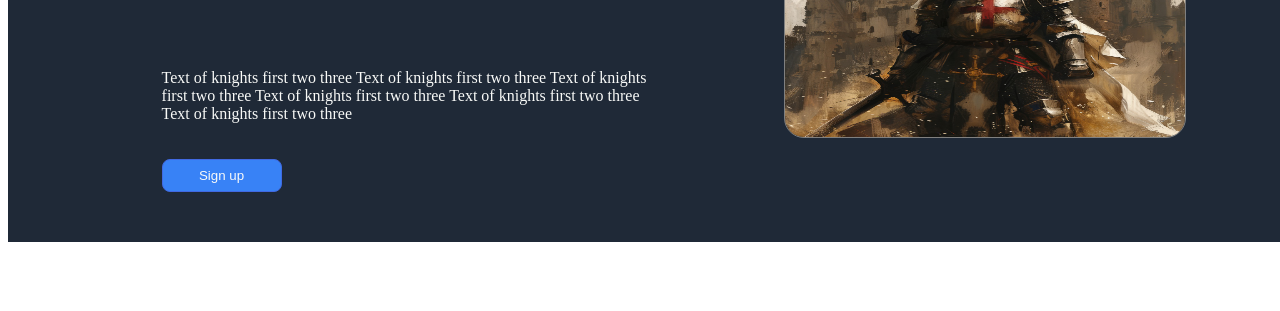
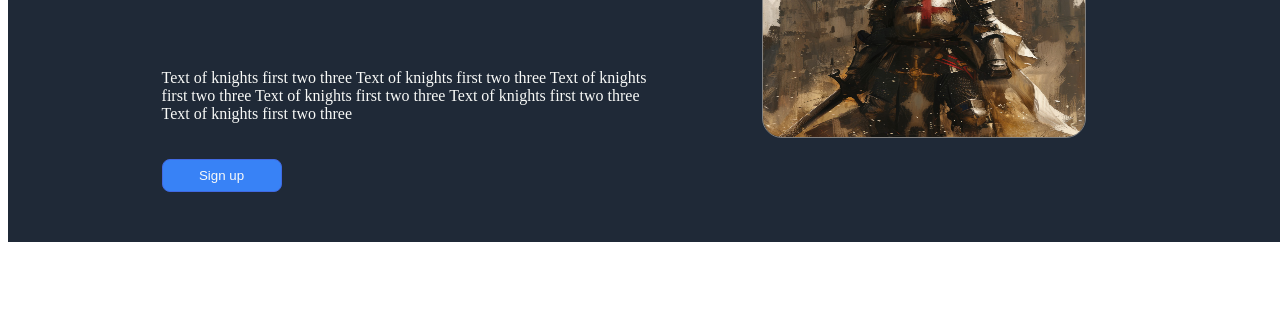
Before and after one commit to FerDesaM/little-web-odin, a plain HTML site: page index.html in a window 1280 px wide. Shown: the part 196-507 px from the top of the page. Drawn offline with Linux system fonts and the light colour scheme.

Commit message:
alinear la imagen principal para una mejor presentacion

```diff
--- a/index.html
+++ b/index.html
@@ -28,7 +28,8 @@
             </p>
              <button>Sign up</button>
             </div>
-             <img class="knight" src="./images/knight.jpg" alt="knight">
+             <img class="knight"
+              style="margin-right: 100px;" src="./images/knight.jpg" alt="knight">
 
         </div>
 
```
